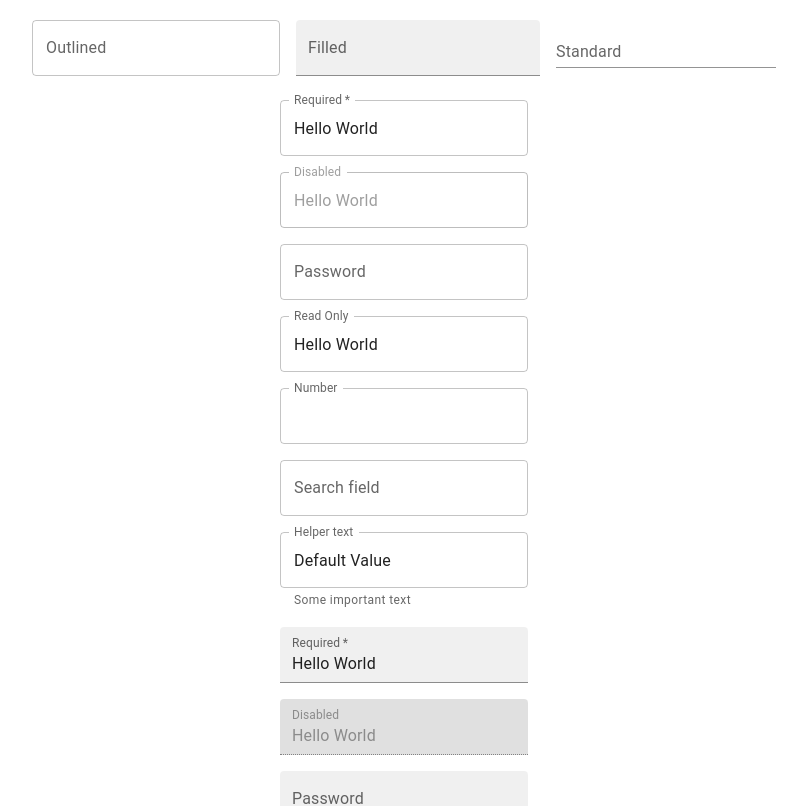
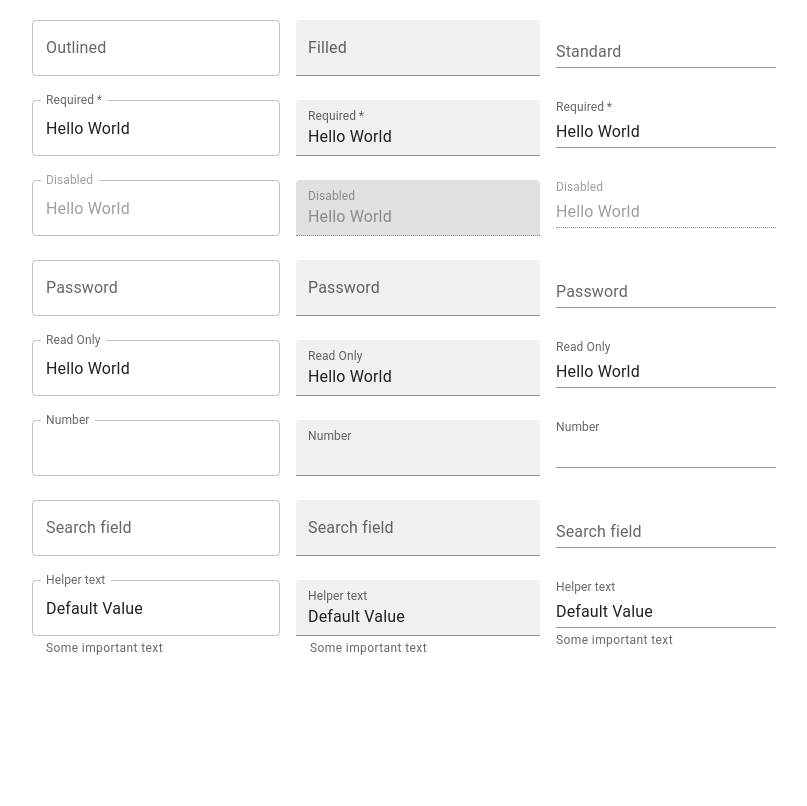
Before and after one commit to ArtyomIbatulin/MUI, a React (Vite) app in the folder mui/: page / in a window 1280 px wide. Shown: the top 806 px of the page, without its empty margins (236-1043 px from the left). Built offline with nearby package versions, Linux system fonts and the light colour scheme.

Commit message:
fixed text field spacings

```diff
--- a/mui/src/components/MuiTextField.tsx
+++ b/mui/src/components/MuiTextField.tsx
@@ -15,7 +15,8 @@ export const MuiTextField = () => {
             <TextField id="standard-basic" label="Standard" variant="standard" />
             </Stack>
 
-            <Stack  spacing={2}>
+            <Stack direction="row" spacing={2}>
+                <Stack  spacing={3}>
                     <TextField
                         required
                         id="outlined-required"
@@ -57,6 +58,8 @@ export const MuiTextField = () => {
                         defaultValue="Default Value"
                         helperText="Some important text"
                     />
+                </Stack>
+                <Stack spacing={3}>
                     <TextField
                         required
                         id="filled-required"
@@ -109,6 +112,8 @@ export const MuiTextField = () => {
                         helperText="Some important text"
                         variant="filled"
                     />
+                </Stack>
+                <Stack spacing={4}>
                     <TextField
                         required
                         id="standard-required"
@@ -163,6 +168,7 @@ export const MuiTextField = () => {
                     />
                 </Stack>
             </Stack>
+        </Stack>
     </div>
   )
 }
```
Lines whose indentation alone changed are shown as unchanged.
